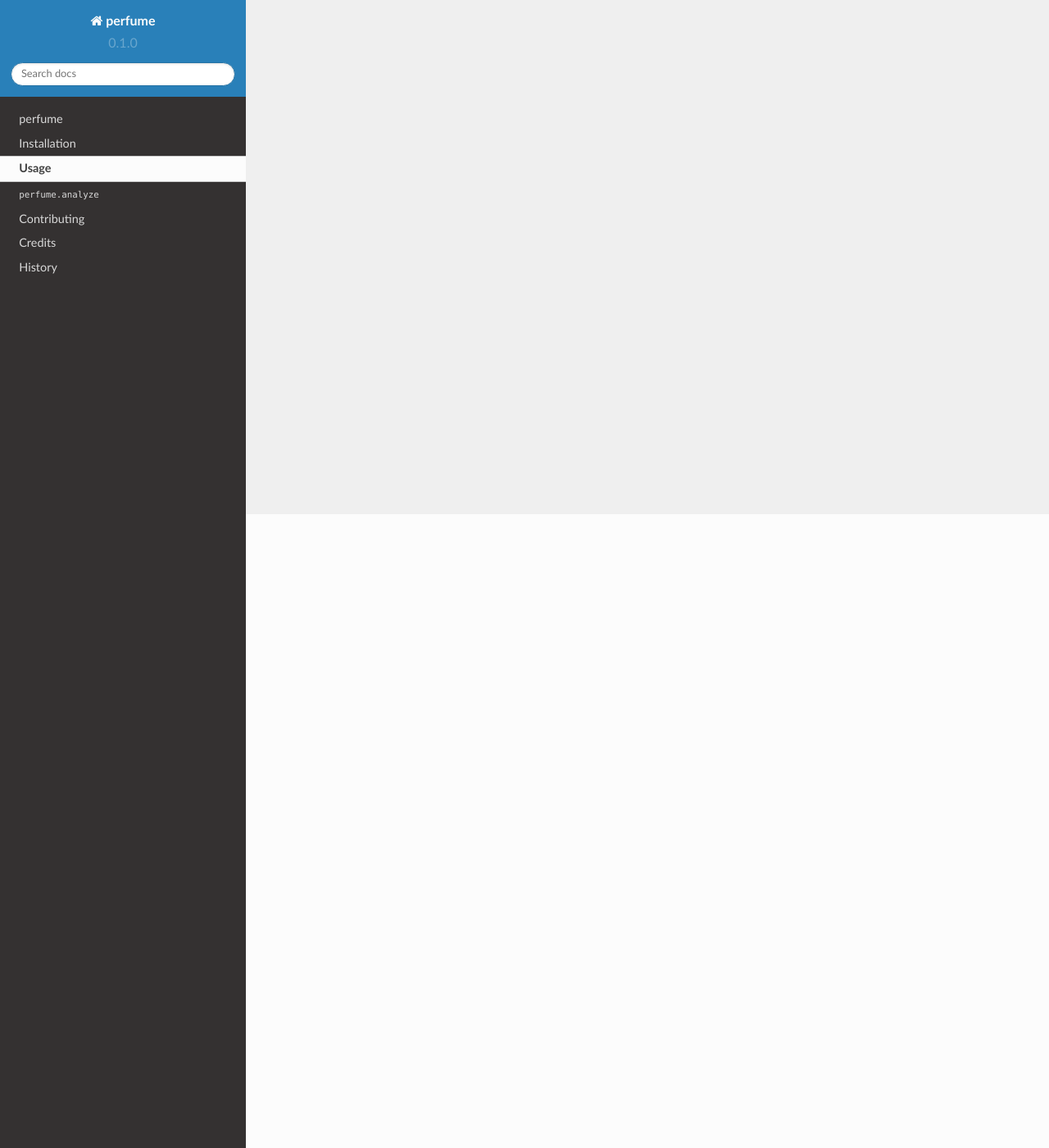
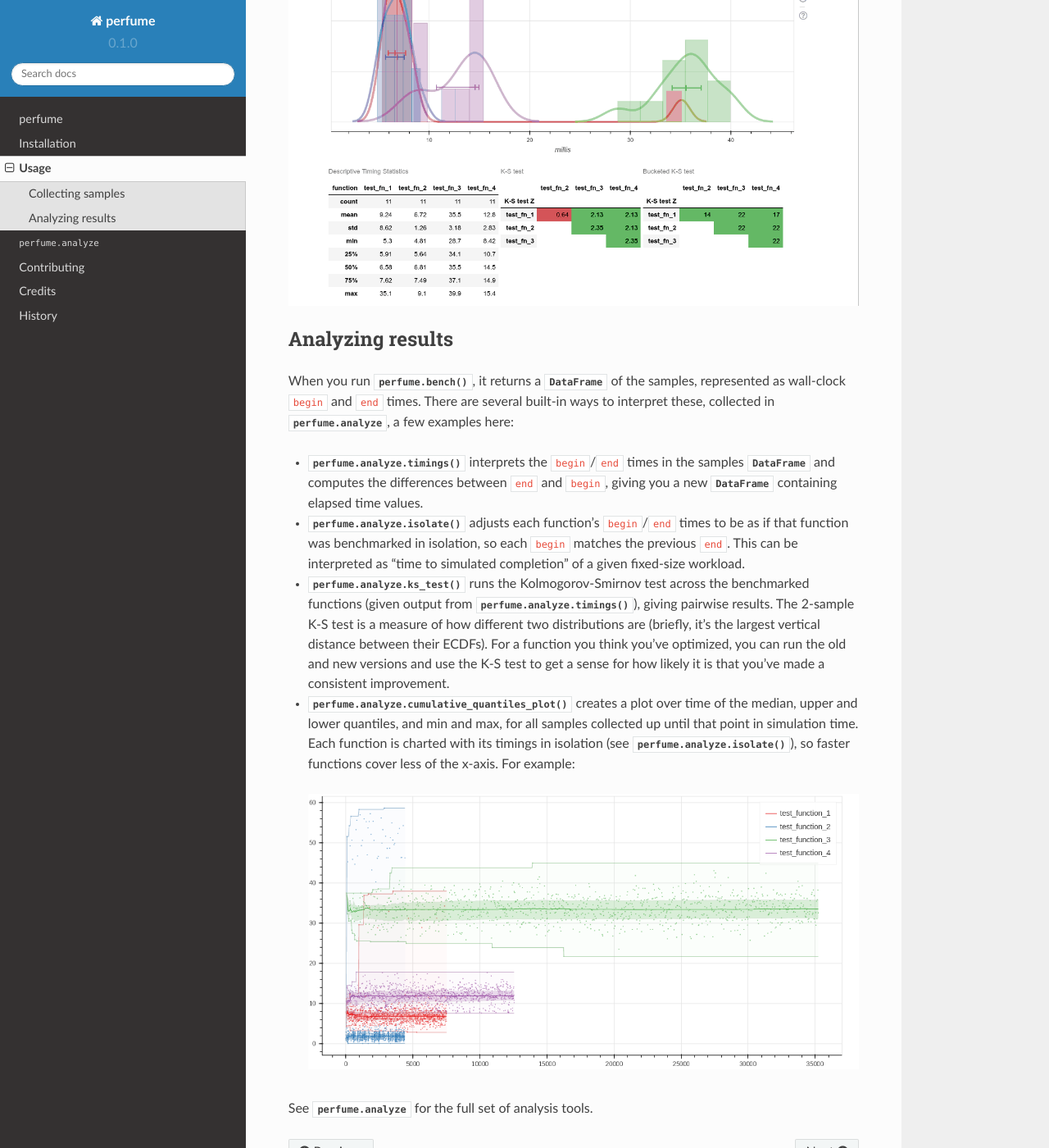
Before and after one commit to leifwalsh/perfume, a Sphinx documentation site: the page built from docs/usage.rst, in a window 1280 px wide and 1400 px high, scrolled down 773 px. Shown: the whole window at 82% size. Built offline with Sphinx 7.4.7 and the Read the Docs theme 2.0.0, drawn with Linux system fonts in a browser that asks for light colours; some of the changed text lies outside the part shown.

Commit message:
some usage docs

```diff
--- a/docs/conf.py
+++ b/docs/conf.py
@@ -40,7 +40,14 @@
 
 # Add any Sphinx extension module names here, as strings. They can be
 # extensions coming with Sphinx (named 'sphinx.ext.*') or your custom ones.
-extensions = ['sphinx.ext.autodoc', 'sphinx.ext.mathjax', 'sphinx.ext.viewcode']
+extensions = [
+    'sphinx.ext.autodoc',
+    'sphinx.ext.intersphinx',
+    'sphinx.ext.mathjax',
+    'sphinx.ext.napoleon',
+    'sphinx.ext.todo',
+    'sphinx.ext.viewcode'
+]
 
 # Add any paths that contain templates here, relative to this directory.
 templates_path = ['_templates']
--- a/docs/usage.rst
+++ b/docs/usage.rst
@@ -5,3 +5,61 @@
 To use perfume in a project::
 
     import perfume
+    # In a Jupyter notebook, you'll want these to get the plots to
+    # display inline
+    import bokeh.io
+    bokeh.io.output_notebook()
+
+Collecting samples
+------------------
+
+The entry point to :mod:`perfume` is :func:`perfume.bench`, which
+takes a list of Python functions, and benchmarks them together.  It
+will display, and update:
+
+* A plot showing histograms of sampled latencies for each function,
+  with a kernel density estimator and 25th, 50th, and 75th
+  percentiles.
+* A table of :meth:`pandas.DataFrame.describe` output for the sampled
+  timings.
+* Two pairwise Kolmogorov-Smirnov test tables, one on the raw samples,
+  the other more sensitive to outliers (more on how later).
+
+.. image:: https://raw.githubusercontent.com/leifwalsh/perfume/master/docs/perfume.gif
+
+Analyzing results
+-----------------
+
+When you run :func:`perfume.bench`, it returns a
+:class:`~pandas.DataFrame` of the samples, represented as wall-clock
+``begin`` and ``end`` times.  There are several built-in ways to
+interpret these, collected in :mod:`perfume.analyze`, a few examples
+here:
+
+* :func:`perfume.analyze.timings` interprets the ``begin``/``end``
+  times in the samples :class:`~pandas.DataFrame` and computes the
+  differences between ``end`` and ``begin``, giving you a new
+  :class:`~DataFrame` containing elapsed time values.
+* :func:`perfume.analyze.isolate` adjusts each function's
+  ``begin``/``end`` times to be as if that function was benchmarked in
+  isolation, so each ``begin`` matches the previous ``end``.  This can
+  be interpreted as "time to simulated completion" of a given
+  fixed-size workload.
+* :func:`perfume.analyze.ks_test` runs the Kolmogorov-Smirnov test
+  across the benchmarked functions (given output from
+  :func:`perfume.analyze.timings`), giving pairwise results.  The
+  2-sample K-S test is a measure of how different two distributions
+  are (briefly, it's the largest vertical distance between their
+  ECDFs).  For a function you think you've optimized, you can run the
+  old and new versions and use the K-S test to get a sense for how
+  likely it is that you've made a consistent improvement.
+* :func:`perfume.analyze.cumulative_quantiles_plot` creates a plot
+  over time of the median, upper and lower quantiles, and min and max,
+  for all samples collected up until that point in simulation time.
+  Each function is charted with its timings in isolation (see
+  :func:`perfume.analyze.isolate`), so faster functions cover less of
+  the x-axis.  For example:
+
+  .. image:: https://raw.githubusercontent.com/leifwalsh/perfume/master/docs/cumulative_quantiles.png
+
+See :mod:`perfume.analyze` for the full set of analysis tools.
```
Also changed, not shown: docs/installation.rst (+7 -2 lines).
